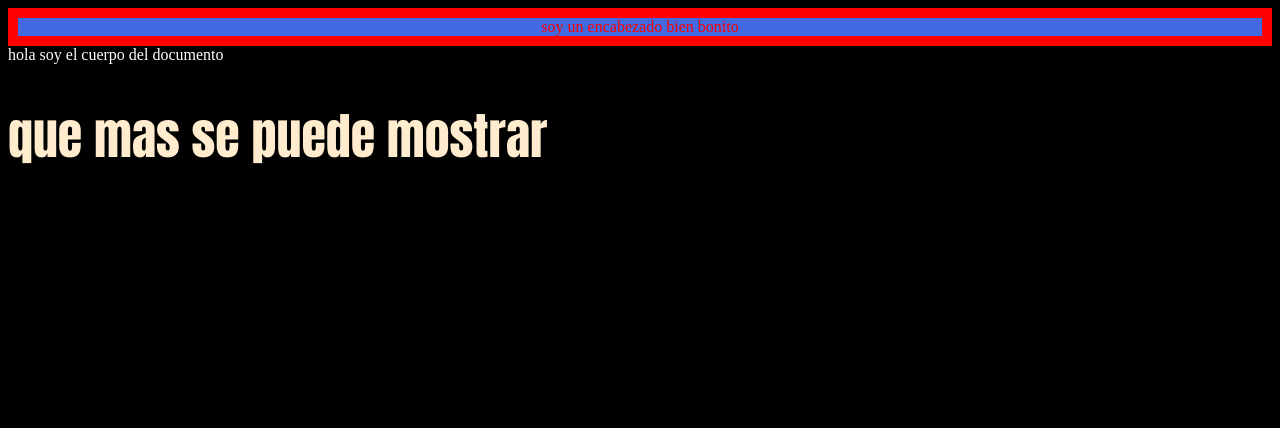
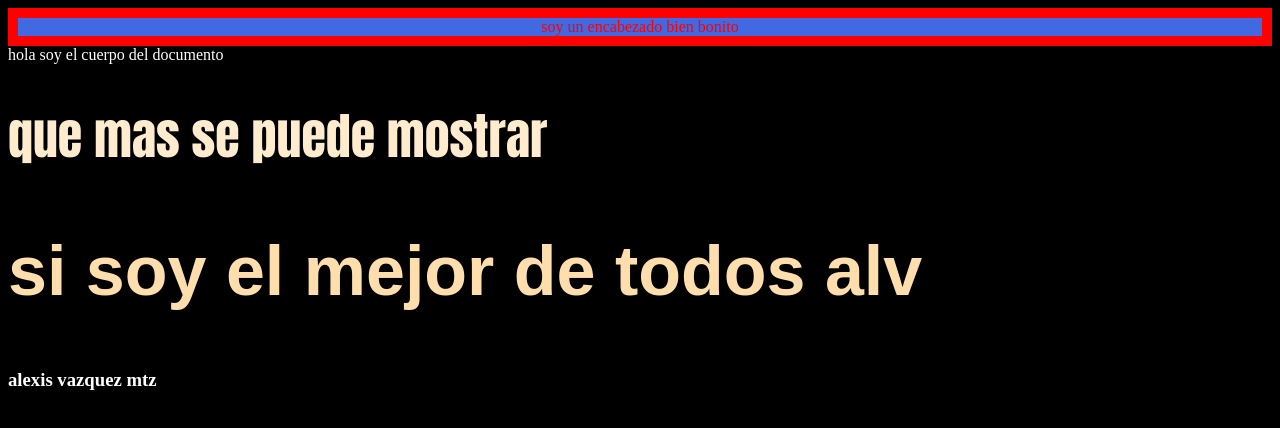
Before and after one commit to AlexisAldair15/Prueba, a plain HTML site: page index.html in a window 1280 px wide. Drawn offline with Linux system fonts and the light colour scheme.

Commit message:
este que pedo

```diff
--- a/index.html
+++ b/index.html
@@ -14,5 +14,7 @@
 <body>
     hola soy el cuerpo del documento
     <h1> que mas se puede mostrar</h1>
+    <h2>si soy el mejor de todos alv</h2>
+    <h3>alexis vazquez mtz</h3>
 </body>
 </html>
```
